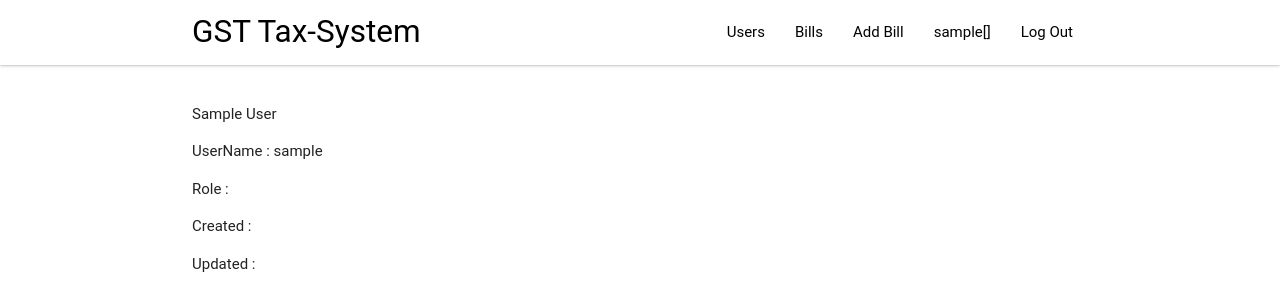
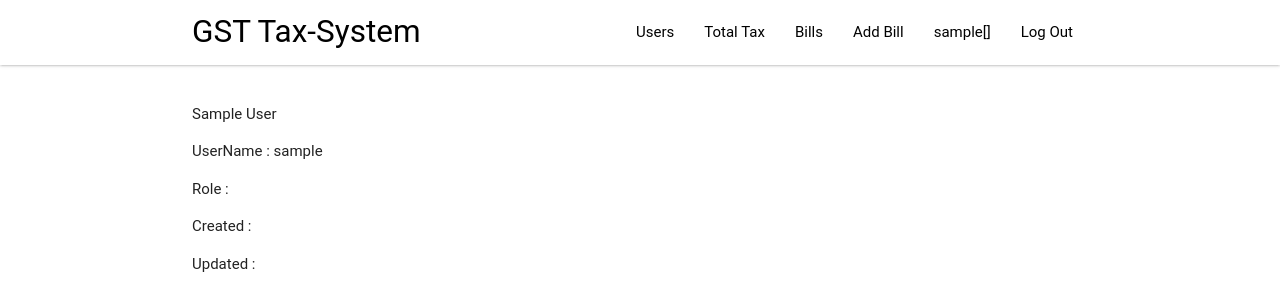
Before and after one commit to saifali3251/GST-tax-management-system, a Django app: page /profile/ in a window 1280 px wide. Shown: the top 300 px of the page. Run offline with Django 3.2, Linux system fonts and the light colour scheme; the visitor is signed in with stand-in values (Sample User, id 1); parts of the project's set-up code (start-up, migrations or seed data) failed here and were passed over; some libraries are stand-ins or nearby versions; some web fonts are replaced.

Commit message:
FIxed templates

```diff
--- a/tax_app/templates/tax_app/base.html
+++ b/tax_app/templates/tax_app/base.html
@@ -41,7 +41,9 @@
               {% if user.is_authenticated %}
               {% if user.is_superuser %}
               <li><a class="black-text" href="{% url 'user_list' %}">Users</a></li>
-              {% comment %} <li><a class="black-text" href="{% url 'tax_app:bill_list' %}">Add User</a></li> {% endcomment %}
+              <li><a class="black-text" href="{% url 'tax_app:bill_list' %}">
+                Total Tax
+              </a></li>
               {% endif %}
               <li><a class="black-text" href="{% url 'tax_app:bill_list' %}">Bills</a></li>
               <li><a class="black-text" href="{% url 'tax_app:add_bill' %}">Add Bill</a></li>
```
